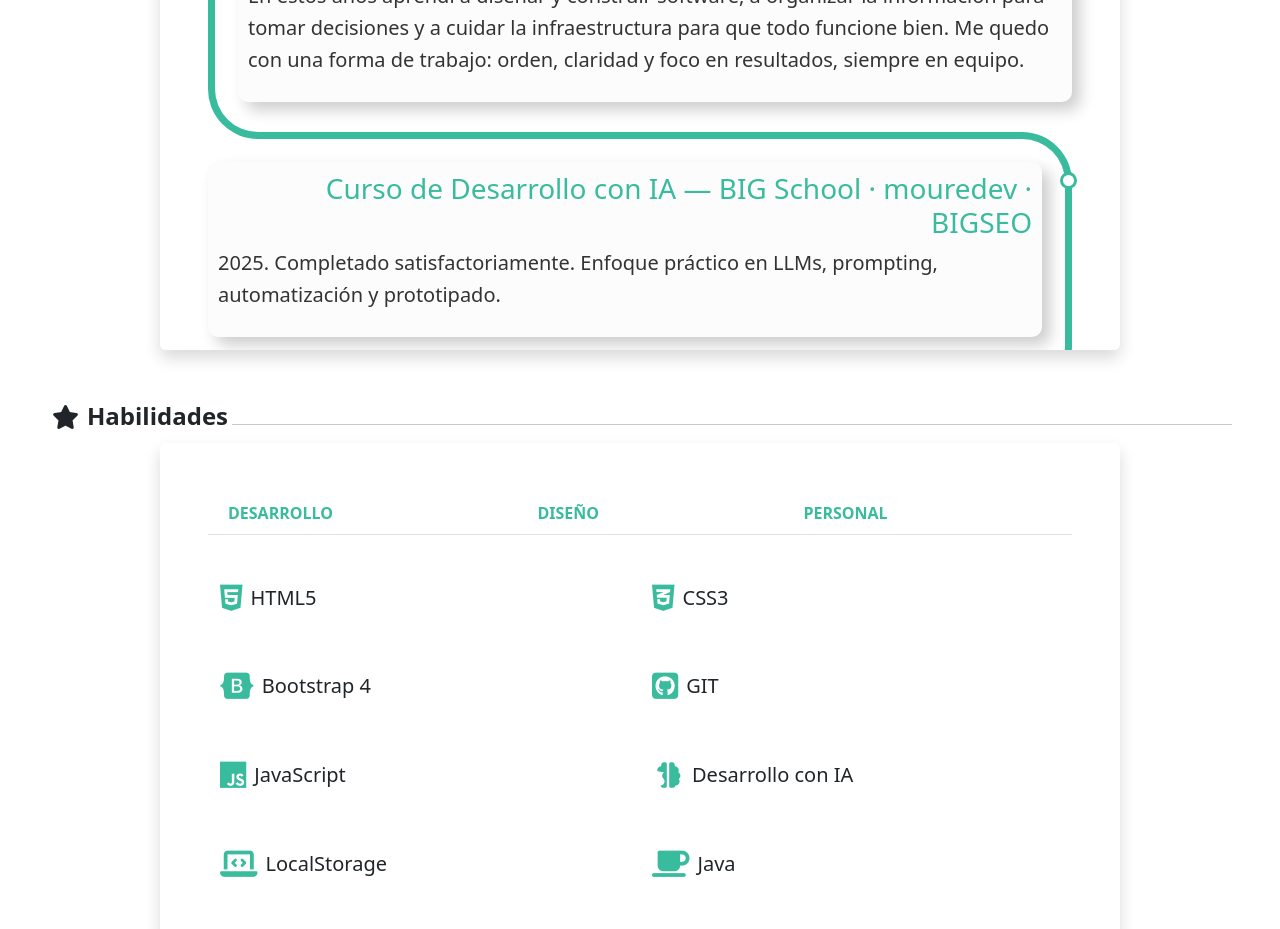
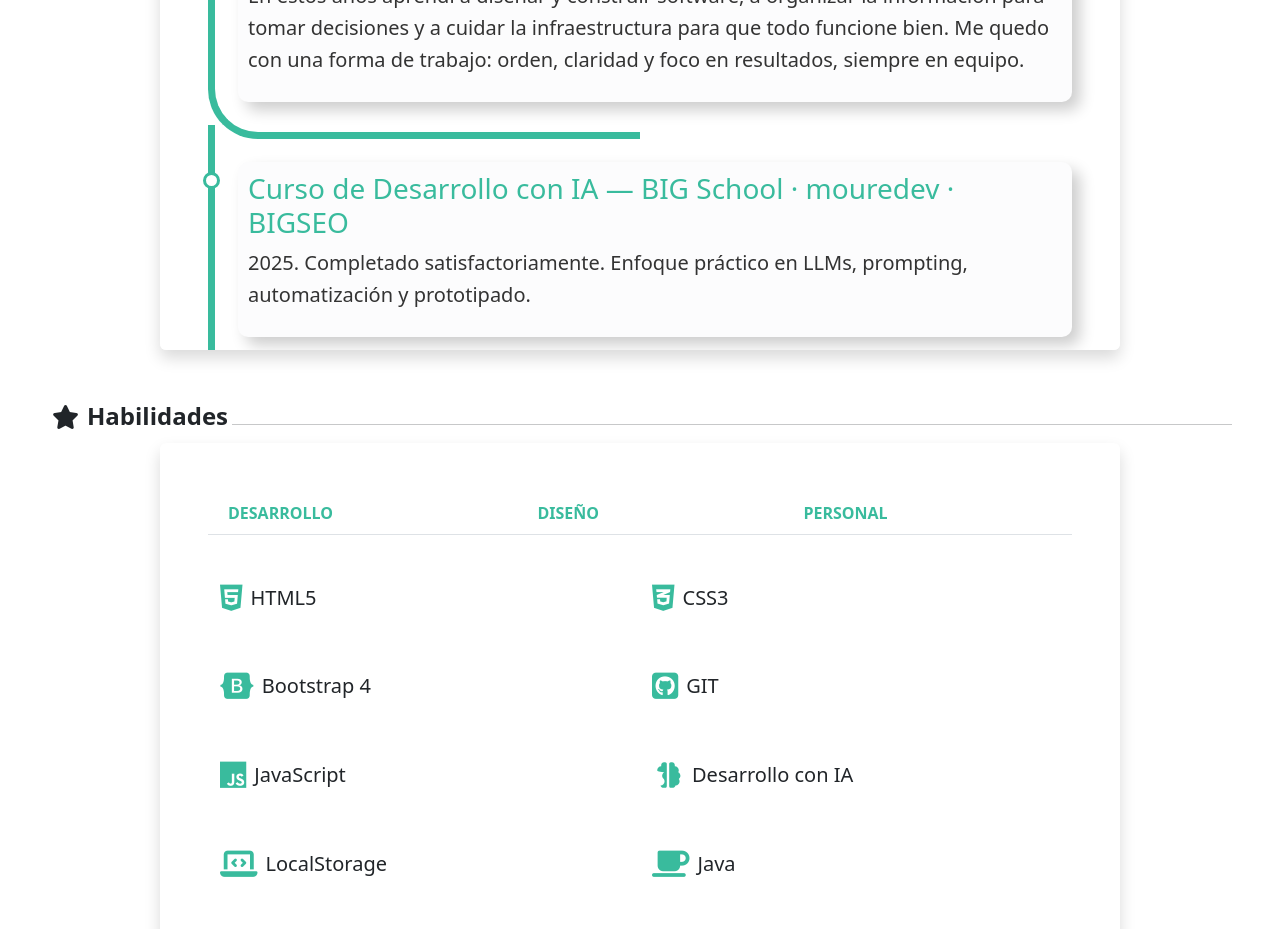
Before and after one commit to Eliseo-Baroni-97/personalpage, a React (Vite) app: page / in a window 1280 px wide. Shown: the part 1560-2489 px from the top of the page. Built offline with nearby package versions, Linux system fonts and the light colour scheme.

Commit message:
feat: add link to education section

```diff
--- a/src/App.jsx
+++ b/src/App.jsx
@@ -21,7 +21,7 @@
   // Datos para la línea de tiempo de Formación
   const educationItems = [
     { titleKey: "licenciaturaCienciasComputacion", textKey: "licenciaturaCienciasComputacionText" },
-    { titleKey: "iaCourseTitle", textKey: "iaCourseText", dateKey: "iaCourseDate" },
+    { titleKey: "iaCourseTitle", textKey: "iaCourseText", dateKey: "iaCourseDate", url: "https://drive.google.com/file/d/19n2xAiJxud1aJQhmiJGzC5feqDucpYn5/view" },
     { titleKey: "englishForDevelopersTitle", textKey: "englishForDevelopersText", dateKey: "englishForDevelopersDate" },
     { titleKey: "jovenInversorTitle", textKey: "jovenInversorText", dateKey: "jovenInversorDate" },
     { titleKey: "programadorFullStack", textKey: "programadorFullStackText" },
--- a/src/components/Timeline.css
+++ b/src/components/Timeline.css
@@ -132,3 +132,14 @@
     max-width: 100% !important;  /* Asegura que la timeline ocupe todo el ancho */
   }
 }
+.timeline-item-link {
+  text-decoration: none;
+  color: inherit;
+  transition: transform 0.2s ease-in-out;
+}
+
+.timeline-item-link:hover .card {
+  transform: scale(1.03);
+  box-shadow: 0 8px 16px rgba(0,0,0,0.2);
+  cursor: pointer;
+}
--- a/src/components/Timeline.jsx
+++ b/src/components/Timeline.jsx
@@ -12,7 +12,6 @@
       <Card title={t(titleKey)} className={`p-5 mb-5 mx-0 card-custom timeline-content scroll-transparent ${className || ''}`}>
         <div className="">
           {items.map((item, index) => {
-            // Construimos el texto final. Si hay fecha, la añadimos al principio.
             const dateText = item.dateKey ? `${t(item.dateKey)}. ` : '';
             const fullText = `${dateText}${t(item.textKey)}`;
 
@@ -22,6 +21,7 @@
                 title={t(item.titleKey)}
                 text={fullText}
                 isEven={index % 2 === 1}
+                url={item.url} // Pass the url prop
               />
             );
           })}
--- a/src/components/TimelineItem.jsx
+++ b/src/components/TimelineItem.jsx
@@ -1,8 +1,8 @@
 import React from "react";
 import "./Timeline.css"; // Usa los mismos estilos
 
-const TimelineItem = ({ title, text, isEven }) => {
-  return (
+const TimelineItem = ({ title, text, isEven, url }) => {
+  const content = (
     <div className={`card ${isEven ? "even" : "odd"}`}>
       <div className="info">
         <h3 className="title">{title}</h3>
@@ -10,6 +10,16 @@
       </div>
     </div>
   );
+
+  if (url) {
+    return (
+      <a href={url} target="_blank" rel="noopener noreferrer" className="timeline-item-link">
+        {content}
+      </a>
+    );
+  }
+
+  return content;
 };
 
 export default TimelineItem;
```
